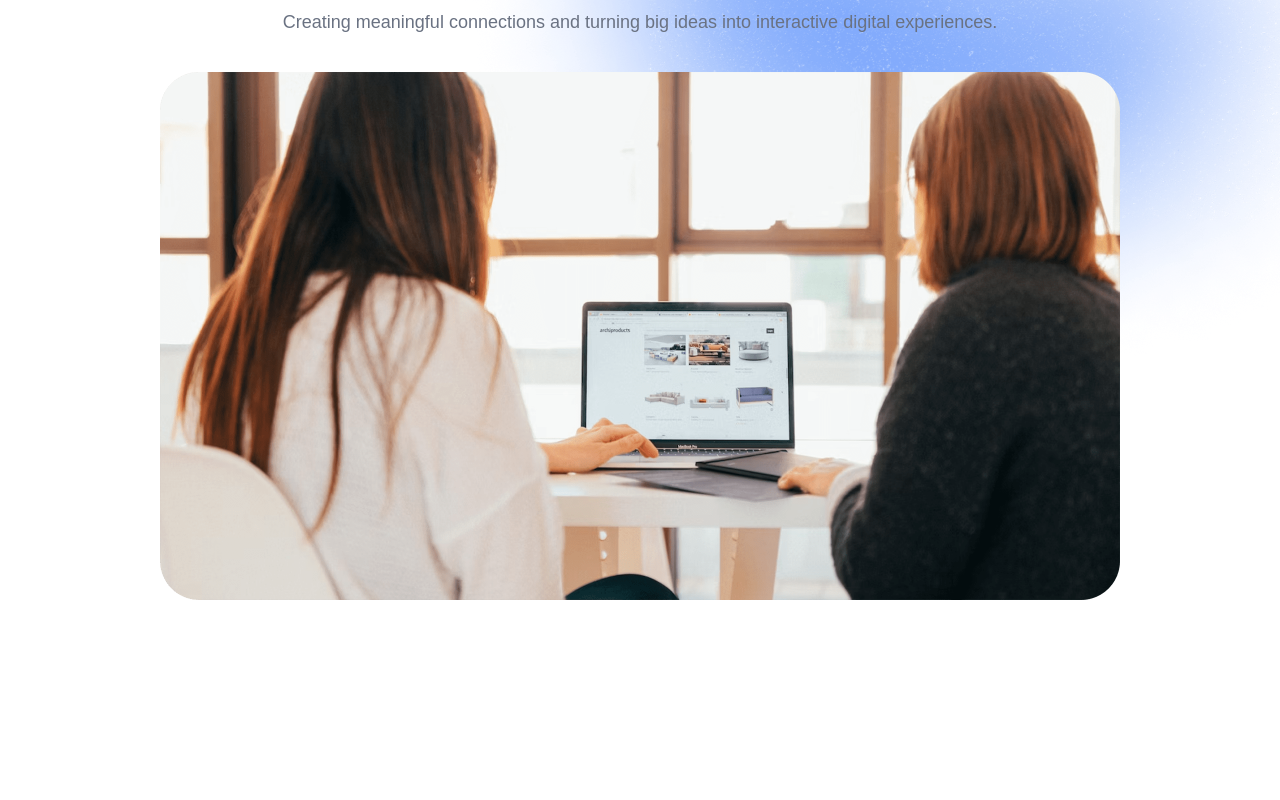
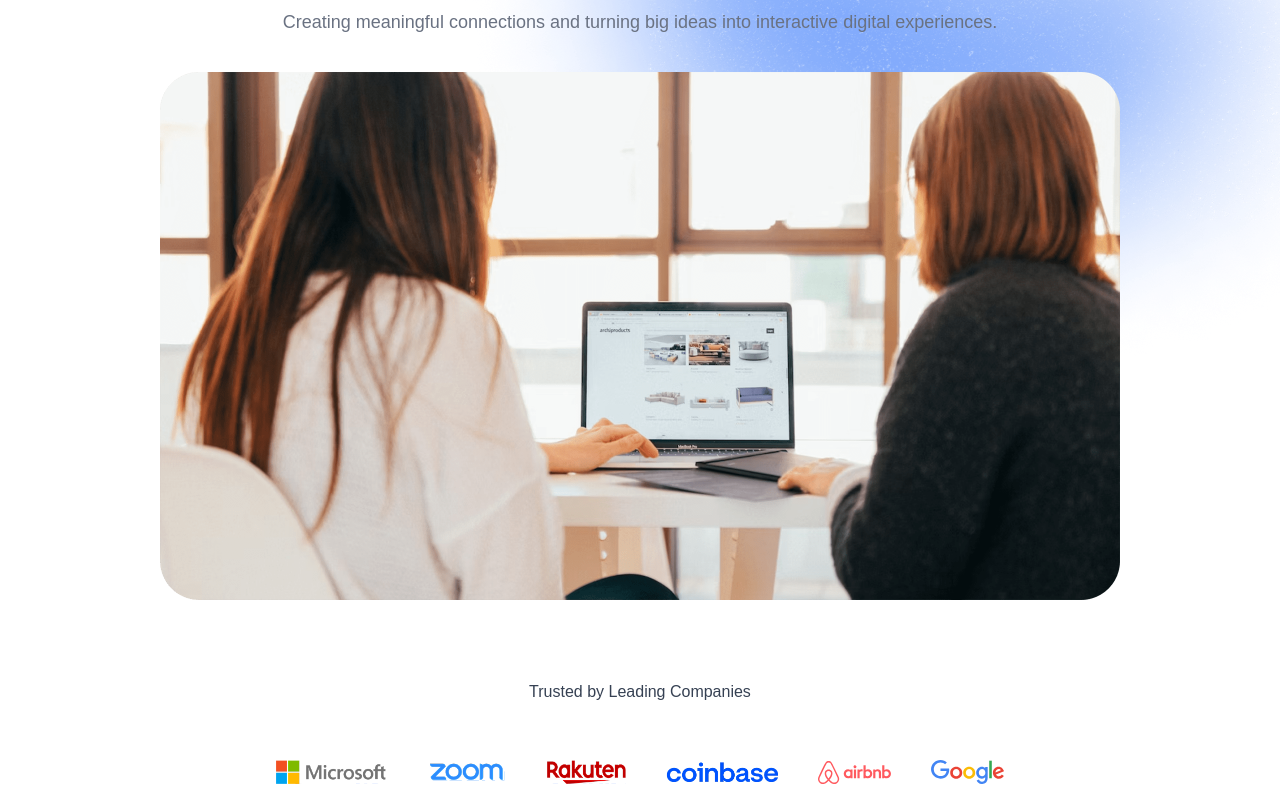
Before and after one commit to iajaymk/agency-ai, a React (Vite) app: page / in a window 1280 px wide. Shown: the part 419-1219 px from the top of the page. Before the commit the page ends 1099 px from the top, so only its background shows below. Built offline with nearby package versions, Linux system fonts and the light colour scheme.

Commit message:
add: implement TrustedBy component and integrate into App

```diff
--- a/src/App.jsx
+++ b/src/App.jsx
@@ -1,6 +1,7 @@
 import React, { useState } from "react";
 import Navbar from "./components/Navbar";
 import Hero from "./components/Hero";
+import TrustedBy from "./components/TrustedBy";
 
 const App = () => {
   const [theme, setTheme] = useState(
@@ -11,6 +12,7 @@
     <div className="dark:bg-black realtive">
       <Navbar theme={theme} setTheme={setTheme} />
       <Hero />
+      <TrustedBy />
     </div>
   );
 };
--- /dev/null
+++ b/src/components/TrustedBy.jsx
@@ -0,0 +1,22 @@
+import React from "react";
+import { company_logos } from "../assets/assets";
+
+const TrustedBy = () => {
+  return (
+    <div className="flex flex-col items-center px-4 sm:px-12 lg:px-24 xl:px-40 gap-10 text-gray-700 dark:text-white/80">
+      <h3 className="font-semibold">Trusted by Leading Companies</h3>
+      <div className="flex items-center justify-center flex-wrap gap-10 m-4">
+        {company_logos.map((logo, index) => (
+          <img
+            key={index}
+            src={logo}
+            alt=""
+            className="max-h-5 sm:max-h-6 dark:drop-shadow-xl"
+          />
+        ))}
+      </div>
+    </div>
+  );
+};
+
+export default TrustedBy;
```
